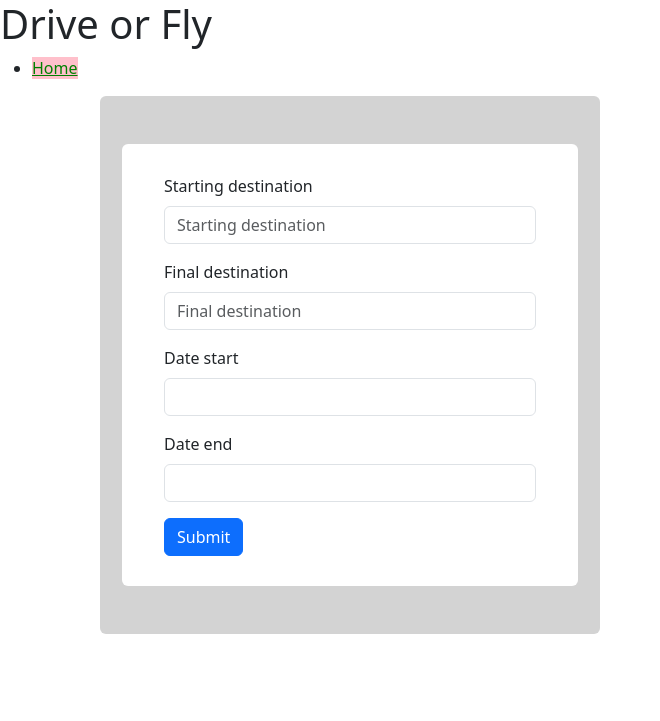
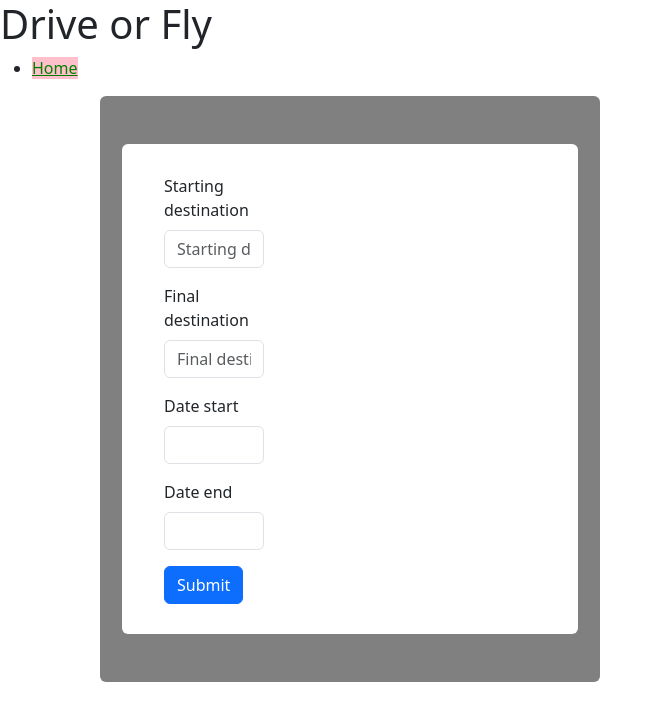
Before and after one commit to felipefischel/django-drive-or-fly, a Django app: page /comparison/ in a window 1280 px wide. Shown: the top 721 px of the page, without its empty margins (0-660 px from the left). Run offline with Django 4.2, Linux system fonts and the light colour scheme; style sheets or scripts are compiled from the project's sources; some libraries are stand-ins or nearby versions.

Commit message:
saving current changes

```diff
--- a/TransportationComparison/static/TransportationComparison/css/style.scss
+++ b/TransportationComparison/static/TransportationComparison/css/style.scss
@@ -4,7 +4,7 @@ a{
 }
 
 .main-form-div{
-  background-color: lightgray;
+  background-color: grey;
   position:absolute;
   width: 500px;
   margin-left: 100px;
@@ -17,3 +17,11 @@ a{
   padding: 30px;
   border-radius: 6px;
 }
+
+.main-form-grid-container{
+  display: grid;
+  grid-template-columns: 100px 100px;
+  grid-row: auto auto;
+  grid-column-gap: 10px;
+  grid-row-gap: 10px;
+}
--- a/TransportationComparison/templates/TransportationComparison/index.html
+++ b/TransportationComparison/templates/TransportationComparison/index.html
@@ -6,7 +6,7 @@
 {% block content %}
     <div class="container main-form-div">
         <div class="row my-5 main-form-interior-div">
-            <div class="col-md-12">
+            <div class="col-md-12 main-form-grid-container">
               <form action="{% url 'comparison:compare'%}" method="post">
                     {% csrf_token %}
                     {% bootstrap_form form %}
```
Also changed, not shown: TransportationComparison/forms.py (line endings or trailing spaces).
